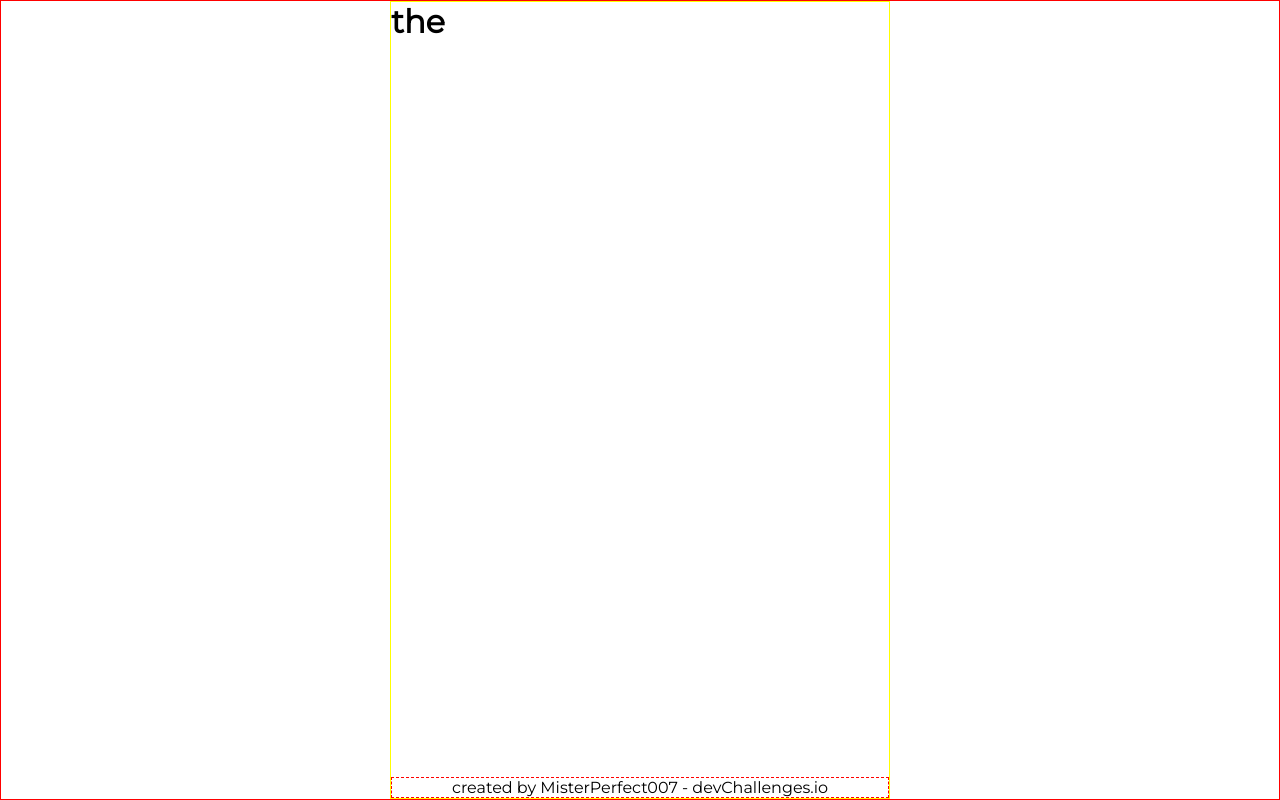
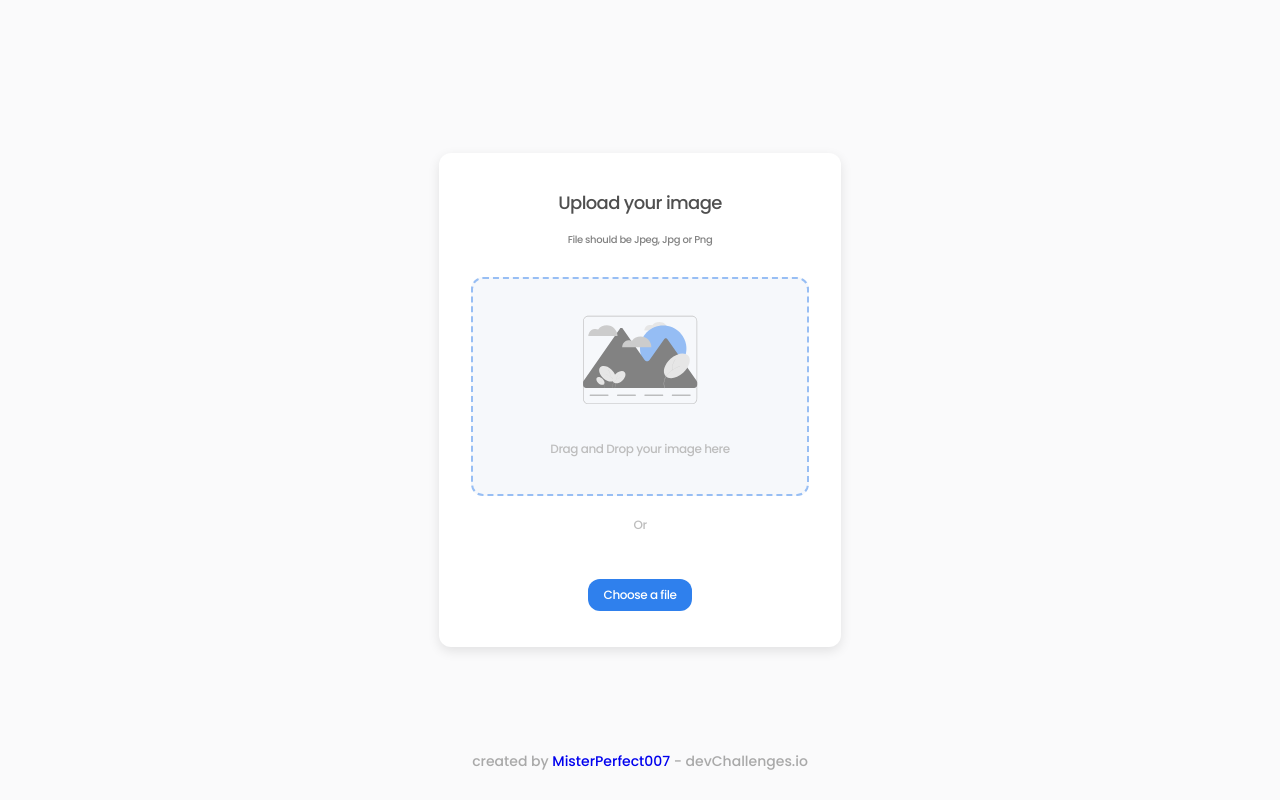
Before and after one commit to MisterPerfect007/ImageUploader, a React (Create React App) app: page / in a window 1280 px wide. Built offline with nearby package versions, Linux system fonts and the light colour scheme.

Commit message:
building the PickFile component

```diff
--- a/src/App.css
+++ b/src/App.css
@@ -4,20 +4,27 @@
   align-items: center;
   width: 100%;
   height: 100vh;
-  border: 1px solid red;
-  background-color: #fff;
+  background-color: #fafafb;
 }
 .app__container {
+  display: flex;
+  align-items: center;
+  justify-content: center;
   position: relative;
   width: 100%;
-  height: 100%;
+  height: 100vh;
   max-width: 500px;
-  border: 1px solid yellow;
 }
 .app__footer {
   position: absolute;
-  bottom: 0;
+  bottom: 30px;
   width: 100%;
   text-align: center;
-  border: 1px dashed red;
+  font-weight: 500;
+  font-size: 14px;
+  line-height: 17px;
+  color: #a9a9a9;
 }
+.app__footer > a {
+  text-decoration: none;
+}
--- a/src/App.js
+++ b/src/App.js
@@ -1,13 +1,14 @@
 import './App.css';
+import Uploader from './components/Uploader';
 
 function App() {
   return (
     <div className="app">
       <div className="app__container">
-        <h1>the</h1>
+        <Uploader />
 
 
-        <p className="app__footer">created by <span>MisterPerfect007</span> - devChallenges.io</p>
+        <p className="app__footer">created by <a href="https://devchallenges.io/portfolio/MisterPerfect007" target="_blank">MisterPerfect007</a> - devChallenges.io</p>
       </div>
     </div>
   );
--- /dev/null
+++ b/src/components/PickFile.js
@@ -0,0 +1,20 @@
+import React from 'react';
+import dragAreaImage from '../image/image.svg';
+import '../css/PickFile.css';
+function PickFile() {
+    return (
+        <div className="pickFile">
+            <h3 className="pickFile__title big-title">Upload your image</h3>
+            <h5 className="pickFile__info">File should be Jpeg, Jpg or Png</h5>
+            <div className="pickFile__dragArea">
+                <img src={dragAreaImage} alt="" />
+                <div className="pickFile__dragArea-text">Drag and Drop your image here</div>
+            </div>
+            <span className="pickFile__or">Or</span>
+            <br/>
+            <button className="pickFile__btn">Choose a file</button>
+        </div>
+    )
+}
+
+export default PickFile;
--- a/src/components/Uploader.js
+++ b/src/components/Uploader.js
@@ -1,10 +1,11 @@
 import React from 'react';
 import '../css/Uploader.css';
+import PickFile from './PickFile';
 
 function Uploader() {
     return (
         <div className="uploader">
-
+            <PickFile />
         </div>
     )
 }
--- /dev/null
+++ b/src/css/PickFile.css
@@ -0,0 +1,74 @@
+.pickFile {
+  display: flex;
+  align-items: center;
+  justify-content: center;
+  flex-direction: column;
+  background-color: #fff;
+  padding: 36px 32px;
+  border-radius: var(--border-radius);
+  box-shadow: var(--box-shadow);
+}
+.pickFile__title {
+  margin-bottom: 16px;
+}
+.pickFile__info {
+  font-weight: 500;
+  font-size: 10px;
+  line-height: 15px;
+  color: var(--gray-3);
+  margin-bottom: 30px;
+  text-align: center;
+  letter-spacing: -0.035em;
+}
+.pickFile__dragArea {
+  display: flex;
+  align-items: center;
+  justify-content: space-evenly;
+  flex-direction: column;
+  width: 338px;
+  height: 218.9px;
+  background: #f6f8fb;
+  border: 2px dashed #97bef4;
+  /* border-width: 3px; */
+  border-radius: var(--border-radius);
+}
+.pickFile__dragArea-text {
+  font-weight: 500;
+  font-size: 12px;
+  line-height: 18px;
+  color: var(--gray-4);
+  letter-spacing: var(--letter-spacing);
+}
+.pickFile__or {
+  font-weight: 500;
+  font-size: 12px;
+  line-height: 18px;
+  color: var(--gray-4);
+  letter-spacing: var(--letter-spacing);
+  margin: 20px 0;
+}
+.pickFile__btn {
+  border: none;
+  font-family: poppins, serif;
+  font-weight: 500;
+  font-size: 12px;
+  line-height: 16px;
+  border-radius: var(--border-radius);
+  letter-spacing: var(--letter-spacing);
+  background-color: var(--blue-1);
+  padding: 8px 16px;
+  color: #ffffff;
+  cursor: pointer;
+}
+.pickFile__btn:hover {
+  background-color: #4395ff;
+}
+@media screen and (max-width: 406px) {
+  .pickFile {
+    padding: 18px 16px;
+  }
+  .pickFile__dragArea {
+    width: 200px;
+    height: 190px;
+  }
+}
--- a/src/index.css
+++ b/src/index.css
@@ -1,17 +1,28 @@
+@import url("https://fonts.googleapis.com/css2?family=Poppins:wght@400;500;600;700&display=swap");
+:root {
+  --letter-spacing: -0.035em;
+  --big-title-color: #4f4f4f;
+  --border-radius: 12px;
+  --box-shadow: 0px 4px 12px rgba(0, 0, 0, 0.1);
+  --gray-3: #828282;
+  --gray-4: #bdbdbd;
+  --blue-1: #2f80ed;
+}
 * {
   margin: 0;
   padding: 0;
   box-sizing: border-box;
 }
 body {
-  font-family: "Montserrat", BlinkMacSystemFont, "Segoe UI", "Roboto", "Oxygen",
-    "Ubuntu", "Cantarell", "Fira Sans", "Droid Sans", "Helvetica Neue",
-    sans-serif;
-  -webkit-font-smoothing: antialiased;
-  -moz-osx-font-smoothing: grayscale;
+  font-family: "poppins", Times, serif;
 }
-
-code {
-  font-family: source-code-pro, Menlo, Monaco, Consolas, "Courier New",
-    monospace;
+.big-title {
+  font-family: Poppins, serif;
+  font-weight: 500;
+  font-size: 18px;
+  line-height: 27px;
+  color: var(--big-title-color);
+  /* identical to box height */
+  text-align: center;
+  letter-spacing: var(--letter-spacing);
 }
```
Also changed, not shown: src/components/UploadComplete.js (added), src/components/Uploading.js (added), src/image/image.svg (added).
